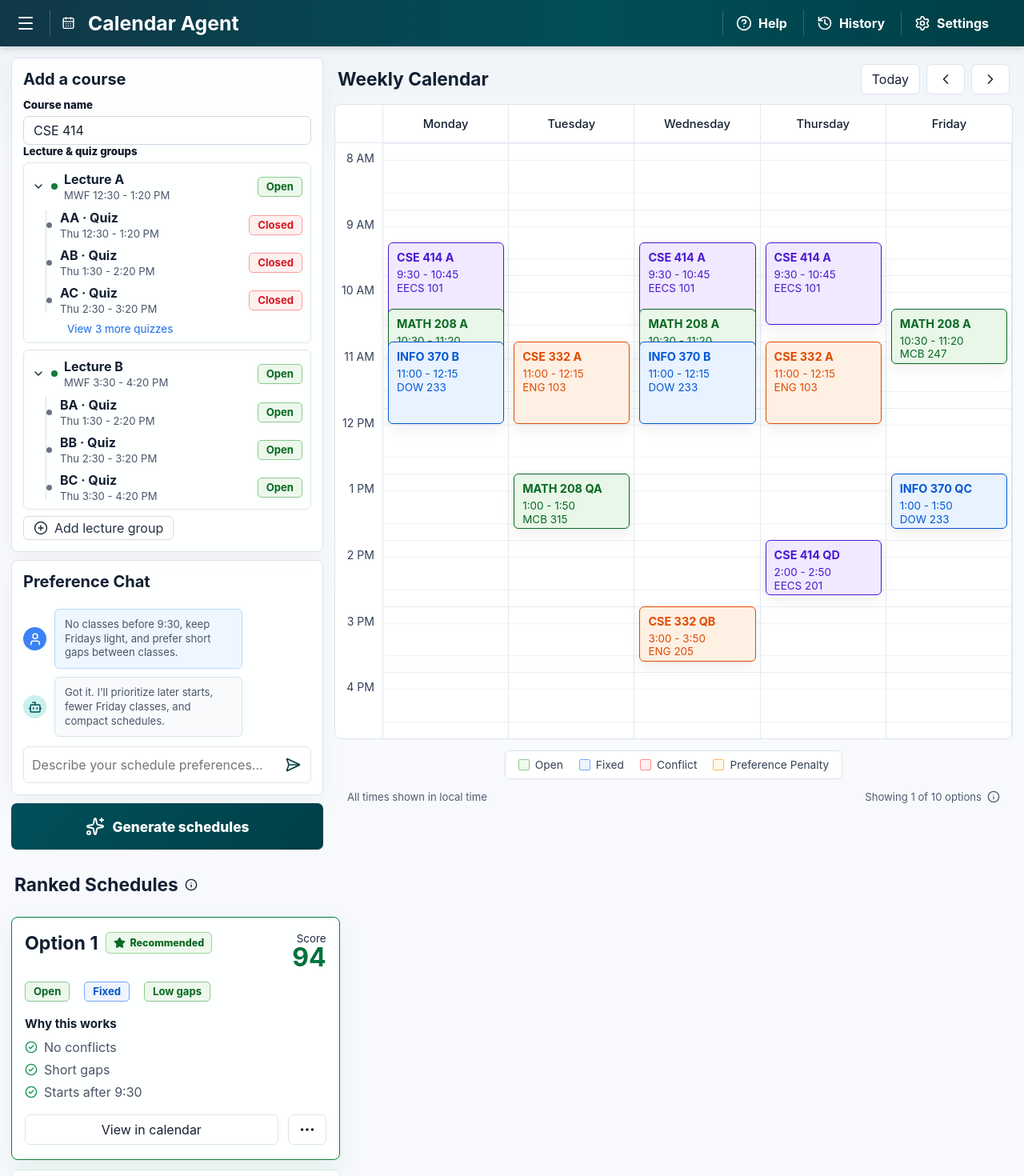
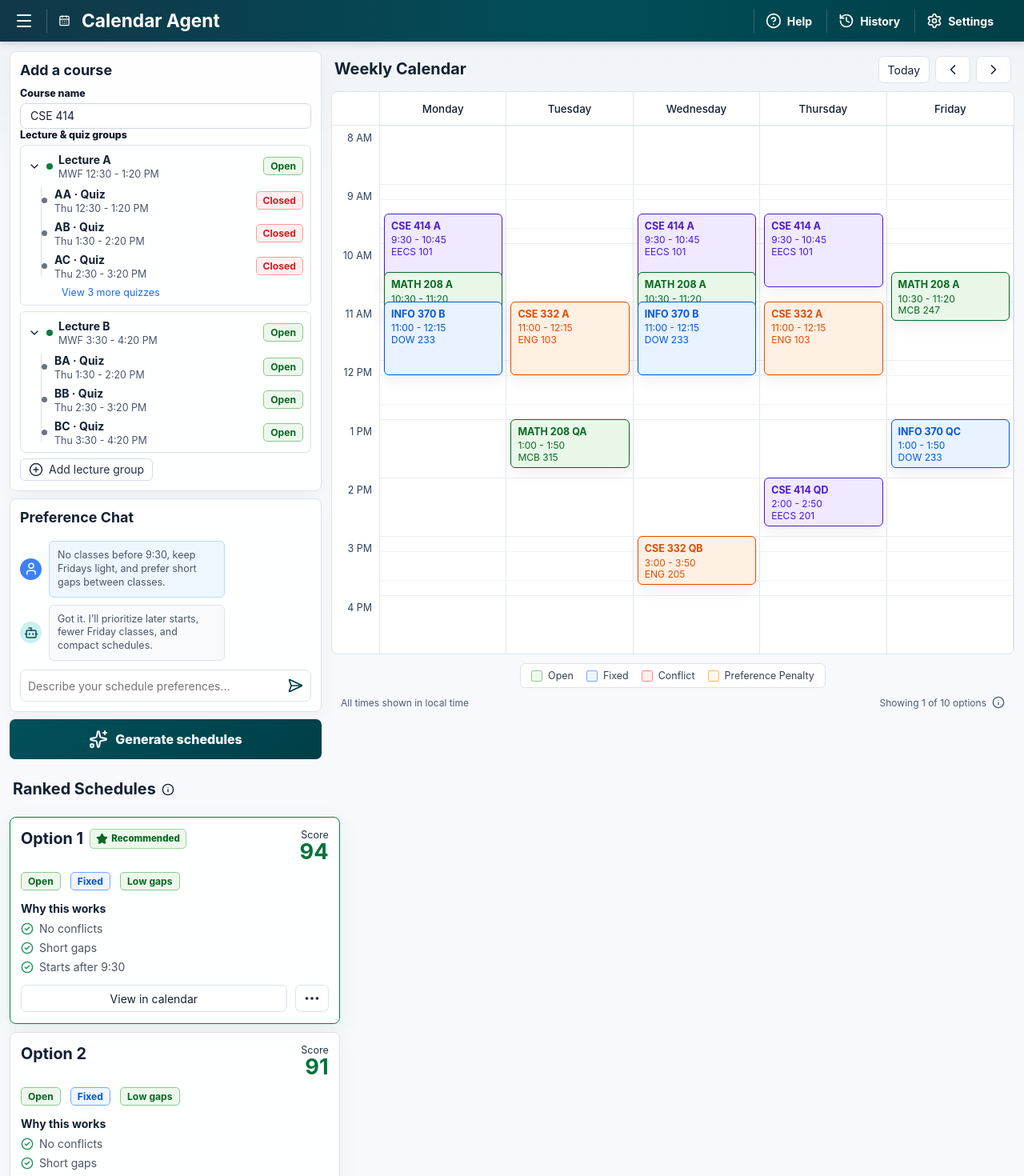
Before and after one commit to yuzew0924/Calendar_Agent, a React (Vite) app in the folder frontend/: page / in a window 1280 px wide. Shown: the top 1470 px of the page at 80% size. Built offline with nearby package versions, Linux system fonts and the light colour scheme.

Commit message:
Reduce frontend dashboard density

```diff
--- a/frontend/src/styles.css
+++ b/frontend/src/styles.css
@@ -16,6 +16,7 @@ body {
   margin: 0;
   min-width: 320px;
   min-height: 100vh;
+  font-size: 14px;
 }
 
 button,
@@ -38,10 +39,10 @@ button {
 
 .top-bar {
   display: flex;
-  height: 58px;
+  height: 52px;
   align-items: center;
   justify-content: space-between;
-  padding: 0 28px 0 18px;
+  padding: 0 24px 0 16px;
   color: #ffffff;
   background: linear-gradient(90deg, #113747 0%, #004e58 58%, #003f46 100%);
   box-shadow: 0 1px 10px rgba(15, 23, 42, 0.2);
@@ -57,19 +58,19 @@ button {
 }
 
 .brand {
-  gap: 16px;
+  gap: 14px;
 }
 
 .brand h1 {
   margin: 0;
-  font-size: 1.55rem;
+  font-size: 1.42rem;
   line-height: 1;
 }
 
 .brand-mark {
   justify-content: center;
-  width: 32px;
-  height: 32px;
+  width: 30px;
+  height: 30px;
   border-left: 1px solid rgba(255, 255, 255, 0.22);
   padding-left: 14px;
 }
@@ -93,27 +94,27 @@ button {
 }
 
 .top-actions button {
-  gap: 8px;
-  height: 32px;
-  padding: 0 16px;
+  gap: 7px;
+  height: 30px;
+  padding: 0 14px;
   border-left: 1px solid rgba(255, 255, 255, 0.18);
   font-weight: 700;
 }
 
 .planner-layout {
   display: grid;
-  grid-template-columns: 430px minmax(620px, 1fr) 364px;
-  gap: 14px;
-  max-width: 1536px;
+  grid-template-columns: 400px minmax(560px, 1fr) 340px;
+  gap: 12px;
+  max-width: 1440px;
   margin: 0 auto;
-  padding: 14px;
+  padding: 12px;
 }
 
 .left-panel,
 .right-panel {
   display: grid;
   align-content: start;
-  gap: 10px;
+  gap: 9px;
 }
 
 .calendar-section,
@@ -127,7 +128,7 @@ button {
 }
 
 .card {
-  padding: 14px;
+  padding: 12px;
 }
 
 h2,
@@ -138,32 +139,32 @@ p {
 }
 
 h2 {
-  margin-bottom: 12px;
-  font-size: 1.25rem;
+  margin-bottom: 10px;
+  font-size: 1.12rem;
   line-height: 1.2;
 }
 
 h3 {
   margin: 0;
-  font-size: 1.45rem;
+  font-size: 1.24rem;
 }
 
 h4 {
-  margin-bottom: 10px;
-  font-size: 0.95rem;
+  margin-bottom: 8px;
+  font-size: 0.88rem;
 }
 
 .field-label {
   display: block;
-  margin: 0 0 6px;
+  margin: 0 0 5px;
   color: #111827;
-  font-size: 0.83rem;
+  font-size: 0.78rem;
   font-weight: 800;
 }
 
 input {
   width: 100%;
-  min-height: 36px;
+  min-height: 32px;
   border: 1px solid #cfd8e3;
   border-radius: 7px;
   padding: 0 12px;
@@ -173,7 +174,7 @@ input {
 
 .lecture-list {
   display: grid;
-  gap: 8px;
+  gap: 7px;
 }
 
 .lecture-group {
@@ -200,8 +201,8 @@ input {
 }
 
 .lecture-row {
-  gap: 8px;
-  padding: 10px;
+  gap: 7px;
+  padding: 9px;
 }
 
 .section-dot {
@@ -219,7 +220,7 @@ input {
 .chat-row p {
   margin: 2px 0 0;
   color: #49566a;
-  font-size: 0.82rem;
+  font-size: 0.78rem;
 }
 
 .lecture-row > div,
@@ -230,12 +231,12 @@ input {
 
 .pill {
   display: inline-flex;
-  min-height: 25px;
+  min-height: 23px;
   align-items: center;
   justify-content: center;
   border-radius: 5px;
-  padding: 3px 10px;
-  font-size: 0.82rem;
+  padding: 2px 8px;
+  font-size: 0.76rem;
   font-weight: 700;
   white-space: nowrap;
 }
@@ -267,23 +268,23 @@ input {
 .quiz-list {
   position: relative;
   display: grid;
-  gap: 9px;
-  padding: 0 10px 8px 28px;
+  gap: 7px;
+  padding: 0 9px 7px 26px;
 }
 
 .quiz-list::before {
   position: absolute;
   top: 0;
   bottom: 12px;
-  left: 27px;
+  left: 25px;
   width: 1px;
   background: #d9e1eb;
   content: "";
 }
 
 .quiz-row {
-  gap: 10px;
-  min-height: 34px;
+  gap: 9px;
+  min-height: 30px;
 }
 
 .quiz-node {
@@ -296,38 +297,38 @@ input {
 }
 
 .text-link {
-  margin: 0 0 8px 48px;
+  margin: 0 0 7px 45px;
   border: 0;
   color: #176be7;
   background: transparent;
-  font-size: 0.84rem;
+  font-size: 0.78rem;
 }
 
 .secondary-action {
-  gap: 8px;
-  height: 30px;
-  margin-top: 8px;
+  gap: 7px;
+  height: 28px;
+  margin-top: 7px;
   border: 1px solid #d4dde8;
   border-radius: 6px;
-  padding: 0 12px;
+  padding: 0 10px;
   color: #233044;
   background: #ffffff;
 }
 
 .chat-card {
   display: grid;
-  gap: 10px;
+  gap: 9px;
 }
 
 .chat-row {
-  gap: 10px;
+  gap: 9px;
 }
 
 .avatar {
   display: grid;
   flex: 0 0 auto;
-  width: 29px;
-  height: 29px;
+  width: 27px;
+  height: 27px;
   place-items: center;
   border-radius: 50%;
   color: #ffffff;
@@ -340,11 +341,11 @@ input {
 }
 
 .chat-row p {
-  max-width: 235px;
+  max-width: 220px;
   margin: 0;
   border: 1px solid #dce3eb;
   border-radius: 6px;
-  padding: 10px 12px;
+  padding: 9px 10px;
   background: #f8fafc;
   line-height: 1.35;
 }
@@ -355,24 +356,24 @@ input {
 }
 
 .chat-input {
-  gap: 8px;
+  gap: 7px;
   margin-top: 2px;
   border: 1px solid #dce3eb;
   border-radius: 7px;
-  padding: 5px 8px 5px 10px;
+  padding: 4px 7px 4px 9px;
   background: #ffffff;
 }
 
 .chat-input input {
-  min-height: 34px;
+  min-height: 30px;
   border: 0;
   padding: 0;
 }
 
 .chat-input button {
   display: grid;
-  width: 30px;
-  height: 30px;
+  width: 28px;
+  height: 28px;
   place-items: center;
   border: 0;
   color: #063f46;
@@ -381,13 +382,13 @@ input {
 
 .generate-button {
   justify-content: center;
-  gap: 10px;
-  height: 58px;
+  gap: 9px;
+  height: 50px;
   border: 0;
   border-radius: 7px;
   color: #ffffff;
   background: linear-gradient(135deg, #00505b, #003f47);
-  font-size: 1.08rem;
+  font-size: 1rem;
   font-weight: 800;
 }
 
@@ -400,27 +401,27 @@ input {
 
 .section-header {
   justify-content: space-between;
-  margin: 8px 4px 12px;
+  margin: 6px 4px 10px;
 }
 
 .section-header h2,
 .ranked-heading h2 {
   margin: 0;
-  font-size: 1.42rem;
+  font-size: 1.24rem;
 }
 
 .calendar-controls {
-  gap: 8px;
+  gap: 7px;
 }
 
 .calendar-controls button {
   display: grid;
-  min-width: 42px;
-  height: 38px;
+  min-width: 38px;
+  height: 34px;
   place-items: center;
   border: 1px solid #dbe3ee;
   border-radius: 7px;
-  padding: 0 13px;
+  padding: 0 11px;
   color: #172033;
   background: #ffffff;
 }
@@ -435,7 +436,7 @@ input {
 .calendar-days {
   display: grid;
   grid-template-columns: 60px repeat(5, 1fr);
-  height: 48px;
+  height: 42px;
   border-bottom: 1px solid #e2e8f0;
 }
 
@@ -444,7 +445,7 @@ input {
   display: grid;
   place-items: center;
   border-right: 1px solid #e2e8f0;
-  font-size: 0.92rem;
+  font-size: 0.84rem;
   font-weight: 500;
 }
 
@@ -455,7 +456,7 @@ input {
 .calendar-body {
   display: grid;
   grid-template-columns: 60px minmax(0, 1fr);
-  height: 744px;
+  height: 660px;
 }
 
 .time-axis {
@@ -463,11 +464,11 @@ input {
   grid-template-rows: repeat(9, 1fr);
   border-right: 1px solid #e2e8f0;
   color: #314058;
-  font-size: 0.88rem;
+  font-size: 0.78rem;
 }
 
 .time-axis span {
-  padding: 10px 10px 0 0;
+  padding: 8px 9px 0 0;
   text-align: right;
 }
 
@@ -502,15 +503,15 @@ input {
 .calendar-event {
   position: absolute;
   top: var(--event-start);
-  left: calc((var(--event-day) - 1) * 20% + 6px);
-  width: calc(20% - 12px);
-  min-height: 44px;
+  left: calc((var(--event-day) - 1) * 20% + 5px);
+  width: calc(20% - 10px);
+  min-height: 38px;
   height: var(--event-height);
   overflow: hidden;
   border: 1px solid currentColor;
   border-radius: 6px;
-  padding: 9px 10px;
-  line-height: 1.25;
+  padding: 7px 8px;
+  line-height: 1.22;
   box-shadow: 0 8px 18px rgba(15, 23, 42, 0.06);
 }
 
@@ -520,12 +521,12 @@ input {
 }
 
 .calendar-event strong {
-  margin-bottom: 4px;
-  font-size: 0.9rem;
+  margin-bottom: 3px;
+  font-size: 0.78rem;
 }
 
 .calendar-event span {
-  font-size: 0.84rem;
+  font-size: 0.75rem;
 }
 
 .event-purple {
@@ -550,21 +551,21 @@ input {
 
 .calendar-footer {
   display: grid;
-  gap: 14px;
+  gap: 10px;
   justify-items: center;
-  margin-top: 14px;
+  margin-top: 11px;
 }
 
 .legend {
   flex-wrap: wrap;
   justify-content: center;
-  gap: 20px;
+  gap: 16px;
   border: 1px solid #dce3eb;
   border-radius: 6px;
-  padding: 9px 16px;
+  padding: 7px 13px;
   background: #ffffff;
   color: #344154;
-  font-size: 0.86rem;
+  font-size: 0.78rem;
 }
 
 .legend span,
@@ -603,23 +604,23 @@ input {
 .calendar-meta {
   width: 100%;
   justify-content: space-between;
-  padding: 0 16px;
+  padding: 0 12px;
   color: #4f5d73;
-  font-size: 0.82rem;
+  font-size: 0.75rem;
 }
 
 .ranked-heading {
-  gap: 8px;
-  margin: 16px 4px 16px;
+  gap: 7px;
+  margin: 14px 4px 13px;
 }
 
 .schedule-stack {
   display: grid;
-  gap: 12px;
+  gap: 10px;
 }
 
 .schedule-card {
-  padding: 18px 16px;
+  padding: 14px 13px;
 }
 
 .schedule-card.selected {
@@ -629,20 +630,20 @@ input {
 
 .schedule-title-row {
   align-items: start;
-  gap: 10px;
-  margin-bottom: 14px;
+  gap: 8px;
+  margin-bottom: 12px;
 }
 
 .recommendation {
   display: inline-flex;
   align-items: center;
-  gap: 5px;
+  gap: 4px;
   border: 1px solid #9dd49a;
   border-radius: 5px;
-  padding: 5px 9px;
+  padding: 4px 7px;
   color: #086923;
   background: #edf8ec;
-  font-size: 0.78rem;
+  font-size: 0.72rem;
   font-weight: 800;
 }
 
@@ -654,26 +655,26 @@ input {
 .score span {
   display: block;
   color: #233044;
-  font-size: 0.84rem;
+  font-size: 0.78rem;
 }
 
 .score strong {
   color: #00723c;
-  font-size: 2rem;
+  font-size: 1.7rem;
   line-height: 1;
 }
 
 .tag-row {
   display: flex;
   flex-wrap: wrap;
-  gap: 18px;
-  margin-bottom: 18px;
+  gap: 12px;
+  margin-bottom: 14px;
 }
 
 .reason-list {
   display: grid;
-  gap: 8px;
-  margin: 0 0 18px;
+  gap: 7px;
+  margin: 0 0 14px;
   padding: 0;
   list-style: none;
 }
@@ -681,7 +682,7 @@ input {
 .reason-list li {
   display: flex;
   align-items: center;
-  gap: 8px;
+  gap: 7px;
   color: #4b5565;
 }
 
@@ -690,12 +691,12 @@ input {
 }
 
 .schedule-actions {
-  gap: 12px;
+  gap: 10px;
 }
 
 .schedule-actions button,
 .view-all {
-  height: 38px;
+  height: 34px;
   border: 1px solid #dce3eb;
   border-radius: 7px;
   color: #172033;
@@ -708,13 +709,13 @@ input {
 
 .schedule-actions button:last-child {
   display: grid;
-  width: 48px;
+  width: 42px;
   place-items: center;
 }
 
 .view-all {
   width: 100%;
-  margin-top: 12px;
+  margin-top: 10px;
   font-weight: 500;
 }
 
```
